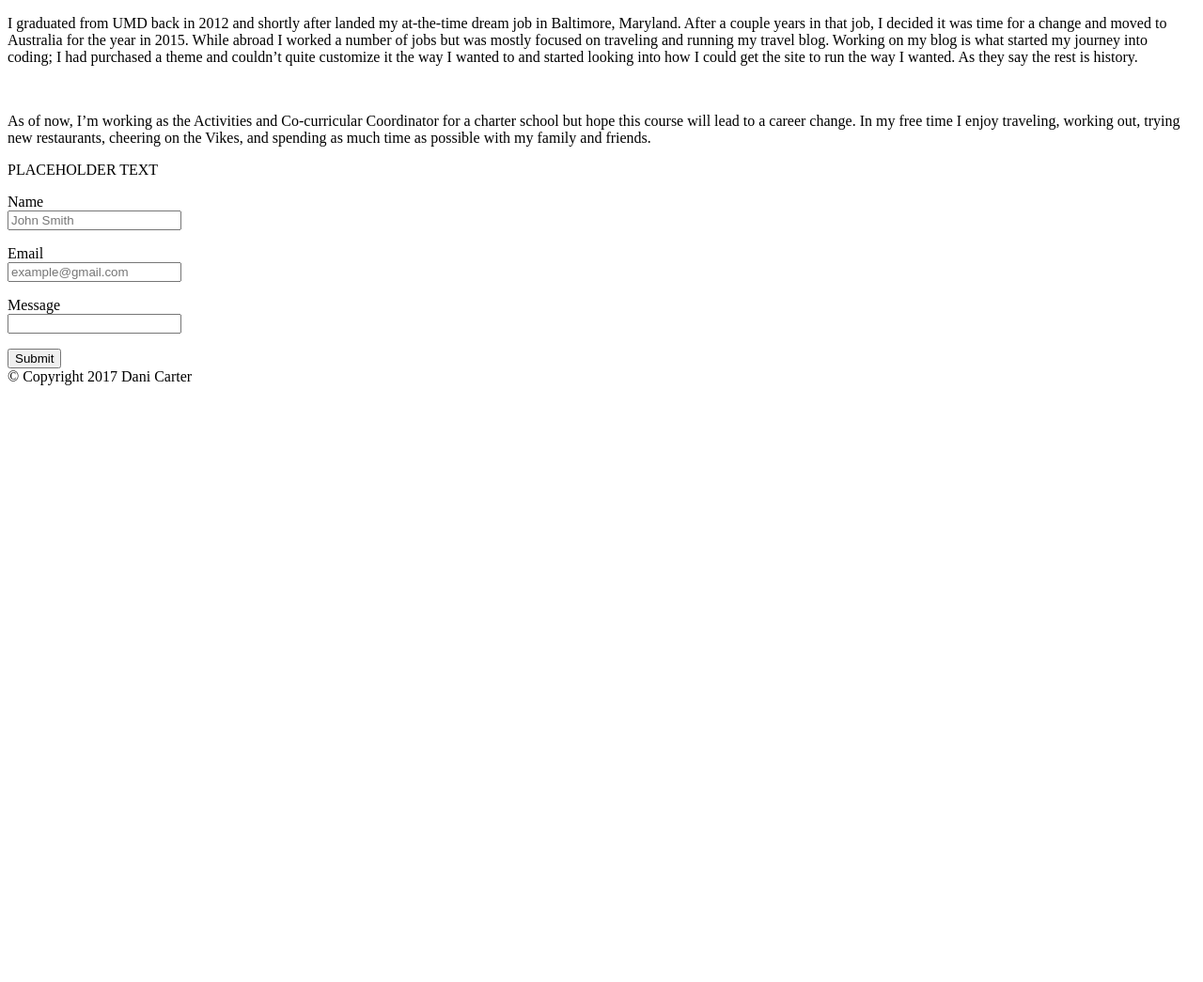
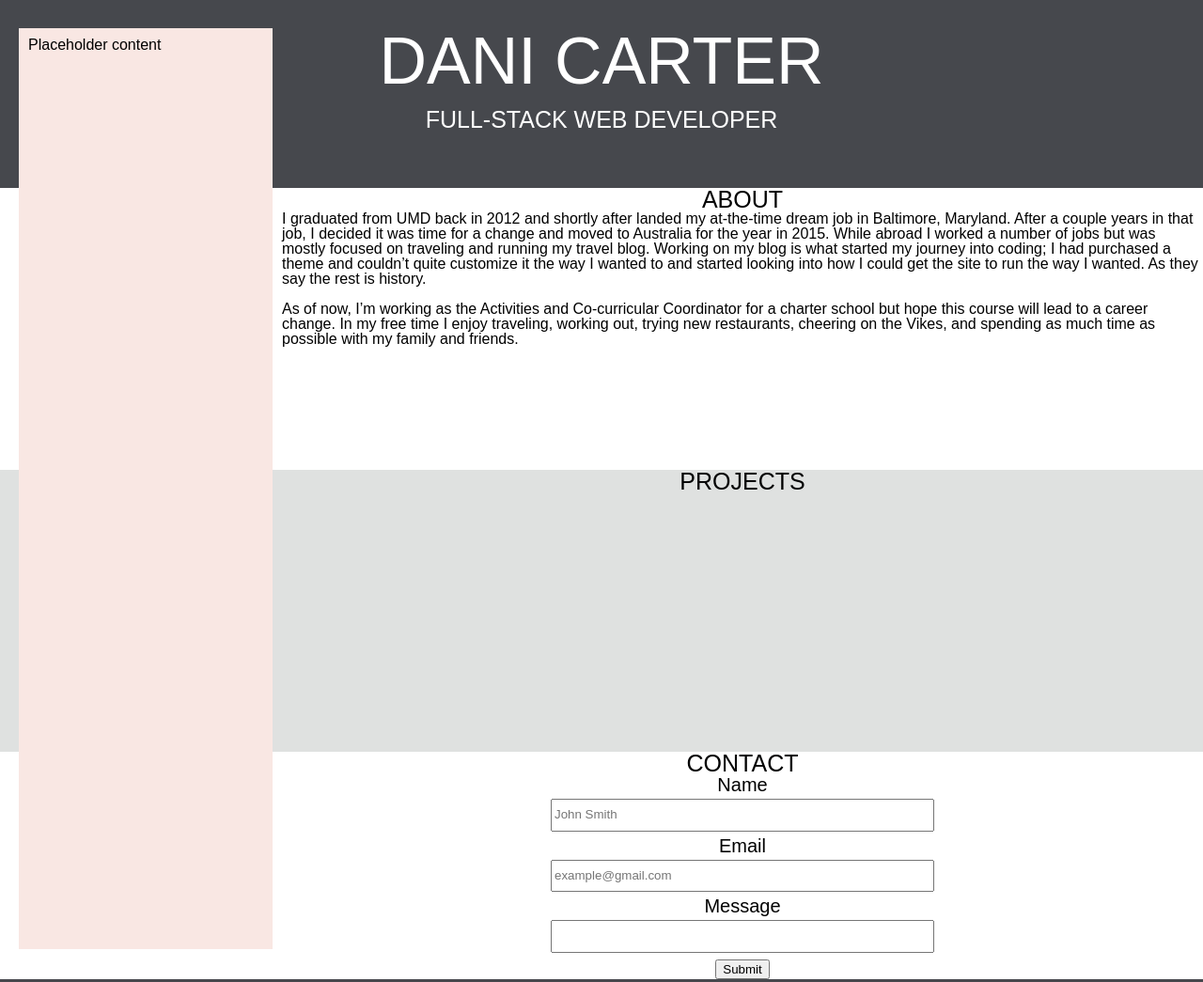
Before and after one commit to danielaine3/portfolio, a plain HTML site: page index.html in a window 1280 px wide. Shown: the top 1045 px of the page at 94% size. Before the commit the page ends 800 px from the top, so only its background shows below. Drawn offline with Linux system fonts and the light colour scheme; a web font is replaced by a local one.

Commit message:
css started

```diff
--- a/assets/css/reset.css
+++ b/assets/css/reset.css
@@ -0,0 +1,48 @@
+/* http://meyerweb.com/eric/tools/css/reset/
+   v2.0 | 20110126
+   License: none (public domain)
+*/
+
+html, body, div, span, applet, object, iframe,
+h1, h2, h3, h4, h5, h6, p, blockquote, pre,
+a, abbr, acronym, address, big, cite, code,
+del, dfn, em, img, ins, kbd, q, s, samp,
+small, strike, strong, sub, sup, tt, var,
+b, u, i, center,
+dl, dt, dd, ol, ul, li,
+fieldset, form, label, legend,
+table, caption, tbody, tfoot, thead, tr, th, td,
+article, aside, canvas, details, embed,
+figure, figcaption, footer, header, hgroup,
+menu, nav, output, ruby, section, summary,
+time, mark, audio, video {
+	margin: 0;
+	padding: 0;
+	border: 0;
+	font-size: 100%;
+	font: inherit;
+	vertical-align: baseline;
+}
+/* HTML5 display-role reset for older browsers */
+article, aside, details, figcaption, figure,
+footer, header, hgroup, menu, nav, section {
+	display: block;
+}
+body {
+	line-height: 1;
+}
+ol, ul {
+	list-style: none;
+}
+blockquote, q {
+	quotes: none;
+}
+blockquote:before, blockquote:after,
+q:before, q:after {
+	content: '';
+	content: none;
+}
+table {
+	border-collapse: collapse;
+	border-spacing: 0;
+}
--- a/assets/css/style.css
+++ b/assets/css/style.css
@@ -0,0 +1,85 @@
+body {
+	font-family: 'Pragati Narrow', sans-serif;
+
+}
+
+.header {
+	background-color: #46484D;
+	height: 200px;
+
+}
+
+.title {
+	color:#FFFFFF;
+	font-size: 70px;
+	text-align: center;
+	padding-top: 30px;
+}
+
+.subtitle {
+	color: #FFFFFF;
+	font-size:25px;
+	text-align:center;
+	padding-top:15px;
+}
+
+
+.sidebar {
+	background-color: #F9E7E3;
+	height:120%;
+	width:250px;
+	margin-top: 30px;
+	margin-left: 20px;
+	padding: 10px;
+	position: absolute;
+
+}
+
+.container {
+	background-color: #FFFFFF;
+	width: auto;
+	padding-left: 300px;
+
+}
+
+.section-title {
+	font-size: 25px;
+	text-align: center;
+}
+
+.about {
+	background-color: #FFFFFF;
+	height:300px;
+}
+
+.portfolio-container {
+	background-color: #DFE1E0;
+	width: auto;
+	padding-left: 300px;
+}
+.portfolio {
+	background-color: #DFE1E0;
+	height: 300px;
+
+}
+
+.contact {
+	background-color:#FFFFFF;
+	text-align: center;
+	font-size:20px;
+
+}
+
+input {
+	width:400px;
+	line-height: 2;
+	padding:2px;
+	margin: 5px;
+}
+footer {
+	background-color:#46484D;
+	color:#FFFFFF;
+	height:50px;
+	text-align: center;
+	padding-top:20px;
+}
--- a/index.html
+++ b/index.html
@@ -9,26 +9,55 @@
 	<!--Link to reset CSS-->
     <link rel="stylesheet" type="text/css" href="assets/css/reset.css">
     <!--Link to googlefonts-->
-    <link href="https://fonts.googleapis.com/css?family=Open+Sans|Yellowtail" rel="stylesheet">
+	<link href="https://fonts.googleapis.com/css?family=Pragati+Narrow" rel="stylesheet">
     <!--Link to CSS-->
     <link rel="stylesheet" type="text/css" href="assets/css/style.css">
 
 </head>
 <body>
+	<div class="header">
+		<div class= "sidebar">
+			<div id="profpic"></div>
+			<p>Placeholder content</p>
+		</div>
+		<div id="shape"></div>
+		<div class= "title">
+			DANI CARTER
+			<div class="subtitle">
+				FULL-STACK WEB DEVELOPER
+			</div>
+		</div>
+
+
+	</div>
+
+
+	<div class="container">
 		<div class="about">
+			<div class= "section-title">
+				ABOUT
+			</div>
 			<p>I graduated from UMD back in 2012 and shortly after landed my at-the-time dream job in Baltimore, Maryland. After a couple years in that job, I decided it was time for a change and moved to Australia for the year in 2015. While abroad I worked a number of jobs but was mostly focused on traveling and running my travel blog. Working on my blog is what started my journey into coding; I had purchased a theme and couldn’t quite customize it the way I wanted to and started looking into how I could get the site to run the way I wanted. As they say the rest is history.
 			</p>
 			<br>
 			<p>As of now, I’m working as the Activities and  Co-curricular Coordinator for a charter school but hope this course will lead to a career change. In my free time I enjoy traveling, working out, trying new restaurants, cheering on the Vikes, and spending as much time as possible with my family and friends.
 			</p>
 		</div>
+	</div>
+	<div class="portfolio-container">
 		<div class="portfolio">
 
-	PLACEHOLDER TEXT
+			<div class= "section-title">
+				PROJECTS
+			</div>
 
 		</div>
-
+	</div>
+	<div class="container">
 		<div class="contact">
+			<div class= "section-title">
+				CONTACT
+			</div>
 			<form>
 				<p>
 					Name
@@ -48,8 +77,9 @@
 				<button>Submit</button>
 			</form>
 		</div>
+	</div>
 	<footer>
-		&copy; Copyright 2017 Dani Carter
+		Dani Carter &copy;2018
 	</footer>
     <!--Link to JQuery file-->
 
```
Lines whose indentation alone changed are shown as unchanged.
